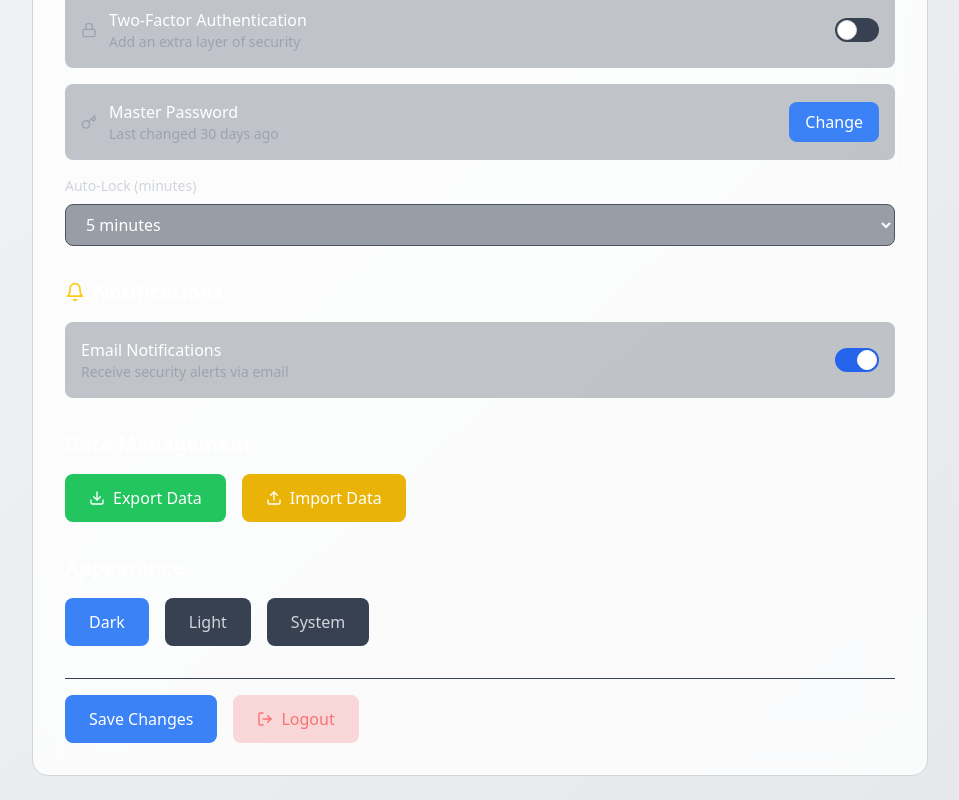
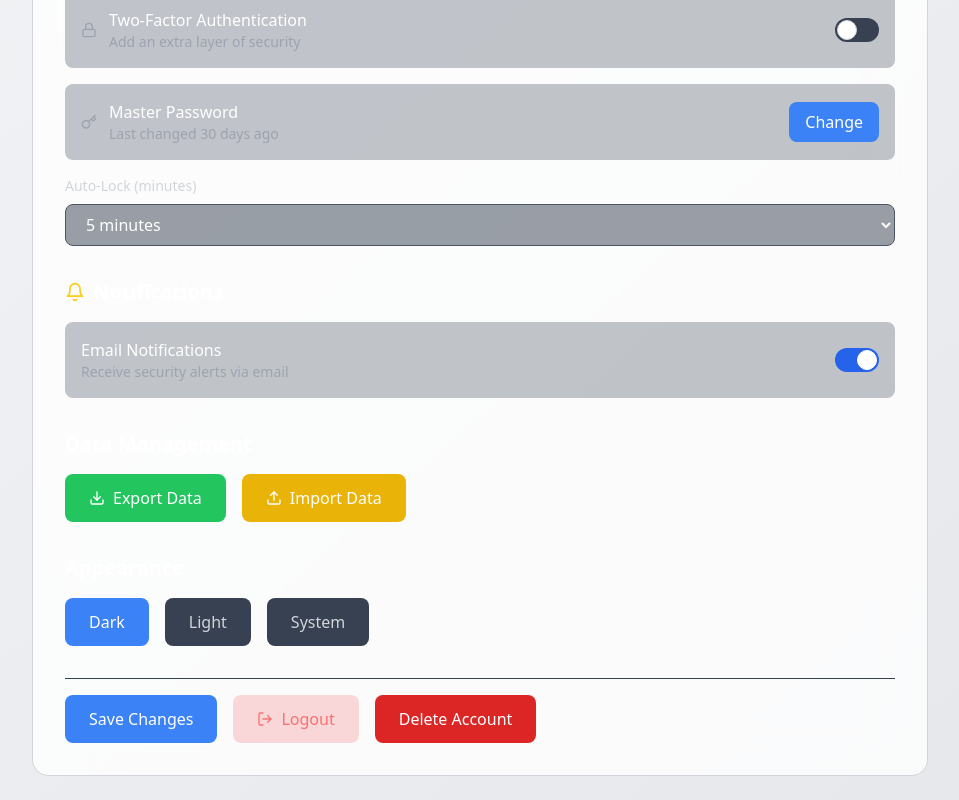
Before and after one commit to Devraj-sah22/password-hub, a React (Create React App) app in the folder frontend/: page /settings in a window 1280 px wide. Shown: the part 387-1187 px from the top of the page, without its empty margins (160-1119 px from the left). Built offline with nearby package versions, Linux system fonts and the light colour scheme; no server answers; sample sign-in values are in the browser's storage.

Commit message:
Added Delete Account Permanently

```diff
--- a/frontend/src/pages/Settings.js
+++ b/frontend/src/pages/Settings.js
@@ -200,6 +200,35 @@ const Settings = () => {
     } catch (error) {
       toast.error("Failed to disable 2FA");
     }
+  };
+  // ⭐ ADD THIS FUNCTION BELOW disable2FA
+  const deleteAccount = async () => {
+
+    const confirmText = prompt(
+      "⚠ This will permanently delete your account and all passwords.\n\nType DELETE to confirm."
+    );
+
+    if (confirmText !== "DELETE") {
+      toast.error("Deletion cancelled");
+      return;
+    }
+
+    try {
+
+      await axios.delete("/api/users/delete-account");
+
+      toast.success("Account deleted successfully");
+
+      localStorage.removeItem("token");
+
+      window.location.href = "/login";
+
+    } catch (error) {
+
+      toast.error("Failed to delete account");
+
+    }
+
   };
 
   return (
@@ -447,6 +476,13 @@ const Settings = () => {
               <FiLogOut />
               Logout
             </button>
+            {/* ⭐ ADD THIS BUTTON */}
+            <button
+              onClick={deleteAccount}
+              className="flex items-center gap-2 px-6 py-3 bg-red-600 hover:bg-red-700 text-white font-medium rounded-lg transition-colors"
+            >
+              Delete Account
+            </button>
           </div>
         </motion.div>
       </div>
```
Also changed, not shown: 1 other file (tests, documents, lock files or other folders).
